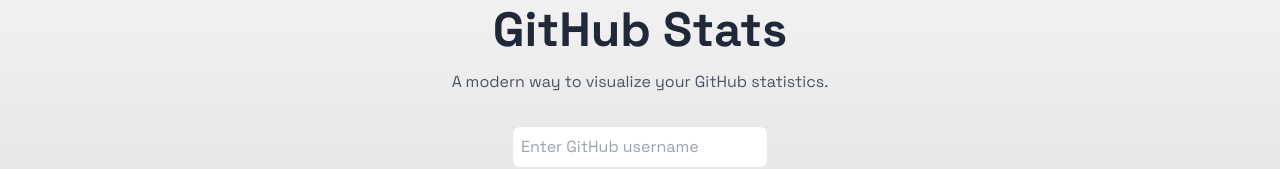
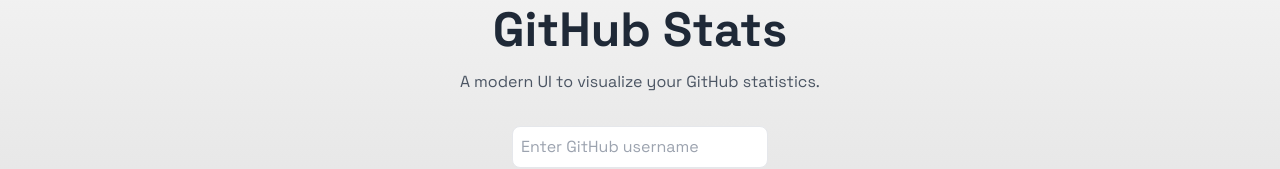
Before and after one commit to JuniorRaja/github-stats-dashboard, a Next.js app: page / in a window 1280 px wide. Shown: the part 265-434 px from the top of the page. Built offline with nearby package versions, Linux system fonts and the light colour scheme.

Commit message:
Streak Commit

```diff
--- a/app/page.tsx
+++ b/app/page.tsx
@@ -22,7 +22,7 @@
             GitHub Stats
           </h1>
           <p className="text-gray-600 dark:text-gray-400 mb-8">
-            A modern way to visualize your GitHub statistics.
+            A modern UI to visualize your GitHub statistics.
           </p>
           <UsernameInput />
 
```
